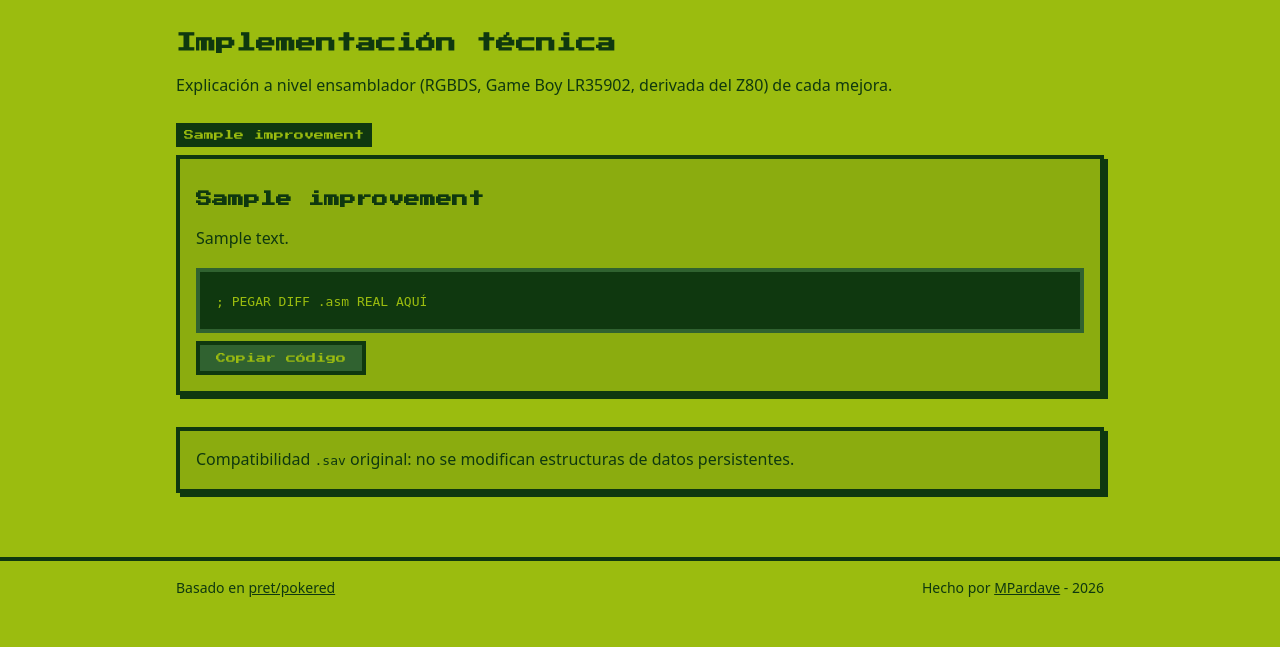
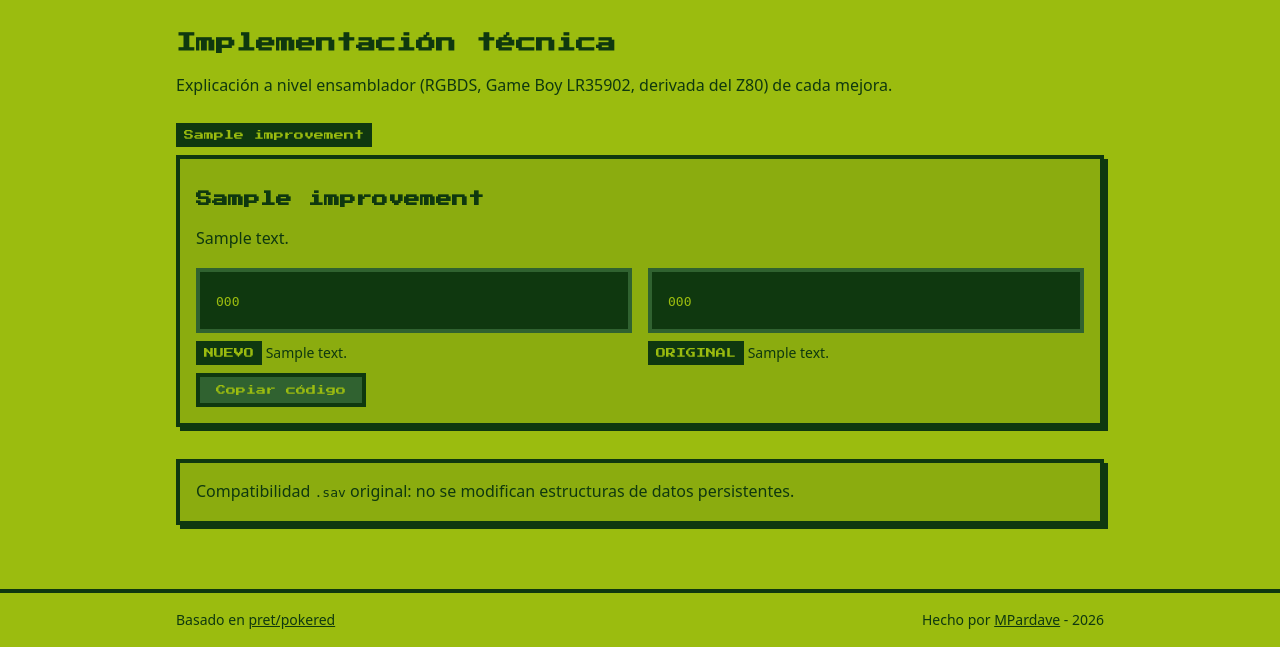
Before and after one commit to par-d-ave/pokeRedProject---Web, a Node server app: template views/pages/implementacion.ejs in a window 1280 px wide. Shown: the part 62-709 px from the top of the page. Run offline with Node 20, Linux system fonts and the light colour scheme; the template is opened without the code that fills it: most values are stand-ins (such as "Sample title", 1, 10 or a date in 2020).

Commit message:
Agregadas tecnologias y layout en implementacion

```diff
--- a/public/css/pages.css
+++ b/public/css/pages.css
@@ -64,3 +64,41 @@ a.badge {
   padding: 0;
   overflow-x: auto;
 }
+
+.code-compare {
+  display: grid;
+  grid-template-columns: minmax(0, 1fr);
+  grid-template-areas:
+    'new-code'
+    'new-note'
+    'copy'
+    'orig-code'
+    'orig-note';
+  gap: var(--space-2) var(--space-3);
+}
+
+.code-new { grid-area: new-code; }
+.code-orig { grid-area: orig-code; }
+.note-new { grid-area: new-note; }
+.note-orig { grid-area: orig-note; }
+
+.code-note {
+  margin: 0;
+  font-size: 0.875rem;
+}
+
+.code-compare .copy-btn {
+  grid-area: copy;
+  justify-self: start;
+  margin-top: 0;
+}
+
+@media (min-width: 768px) {
+  .code-compare {
+    grid-template-columns: minmax(0, 1fr) minmax(0, 1fr);
+    grid-template-areas:
+      'new-code orig-code'
+      'new-note orig-note'
+      'copy .';
+  }
+}
--- a/views/partials/code-block.ejs
+++ b/views/partials/code-block.ejs
@@ -1,2 +1,7 @@
-<pre class="code-block"><code id="code-<%= item.id %>">; PEGAR DIFF .asm REAL AQUÍ</code></pre>
-<button type="button" class="copy-btn" data-copy-target="code-<%= item.id %>">Copiar código</button>
+<div class="code-compare">
+  <pre class="code-block code-new"><code id="code-<%= item.id %>"><%= item.code.trim() %></code></pre>
+  <pre class="code-block code-orig"><code id="code-original-<%= item.id %>"><%= item.originalCode.trim() %></code></pre>
+  <p class="code-note note-new"><span class="badge">NUEVO</span> <%= item.newNote %></p>
+  <p class="code-note note-orig"><span class="badge">ORIGINAL</span> <%= item.originalNote %></p>
+  <button type="button" class="copy-btn" data-copy-target="code-<%= item.id %>">Copiar código</button>
+</div>
```
Also changed, not shown: src/data/improvements.ts (+43 -0 lines), tests/pages.test.ts (+2 -2 lines).
